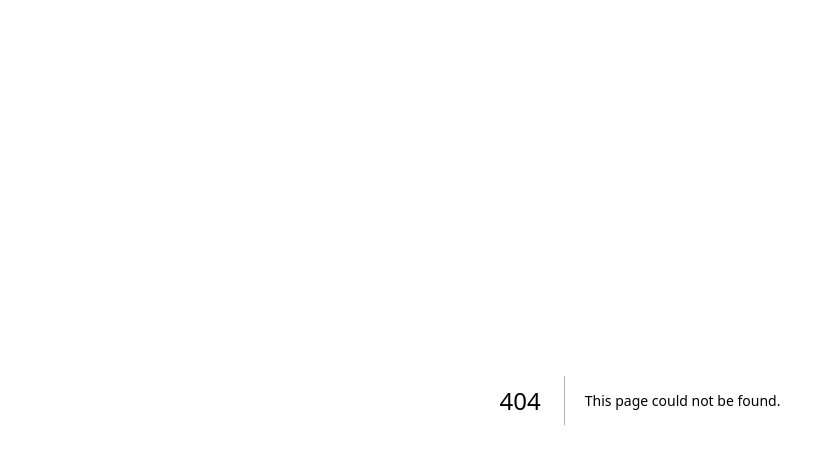
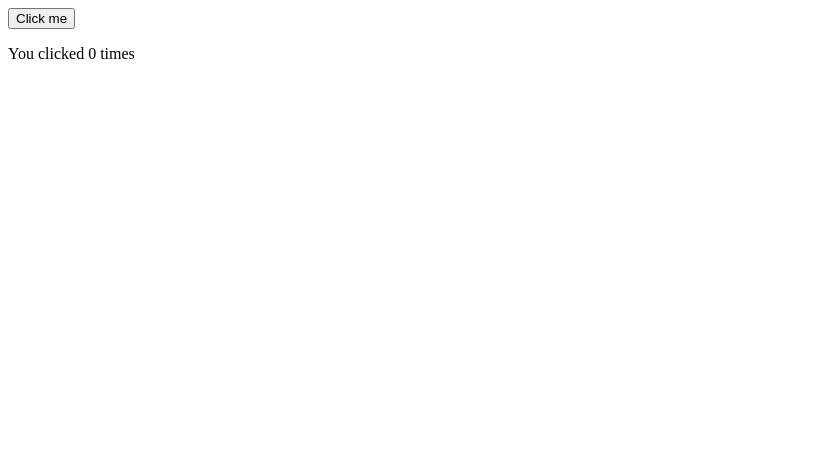
Before and after one commit to locknono/react-s-demo, a Next.js app: page /callback-demo in a window 1280 px wide. Before the commit this address had no page. Shown: the top 464 px of the page, without its empty margins (0-835 px from the left). Built offline with nearby package versions, Linux system fonts and the light colour scheme.

Commit message:
feat: useCallbackDemo

```diff
--- a/src/components/useCallback-demo.tsx
+++ b/src/components/useCallback-demo.tsx
@@ -1,9 +1,20 @@
-import React from 'react';
+import React, { useState, useCallback } from "react";
+
+function ChildComponent(props: any) {
+  return <button onClick={props.onClick}>Click me</button>;
+}
 
 function UseCallbackDemo() {
+  const [count, setCount] = useState(0);
+
+  const increment = useCallback(() => {
+    setCount((count) => count + 1);
+  }, []);
+
   return (
     <div>
-      UseCallbackDemo
+      <ChildComponent onClick={increment} />
+      <p>You clicked {count} times</p>
     </div>
   );
 }
--- /dev/null
+++ b/src/pages/callback-demo/index.tsx
@@ -0,0 +1,8 @@
+import UseCallbackDemo from "@/components/useCallback-demo";
+import React from "react";
+
+function CallbackDemo() {
+  return <UseCallbackDemo />;
+}
+
+export default CallbackDemo;
```
